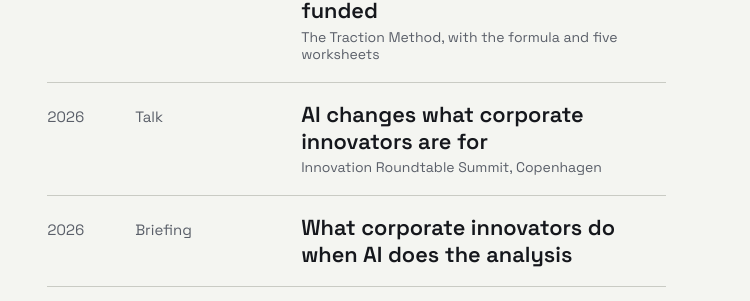
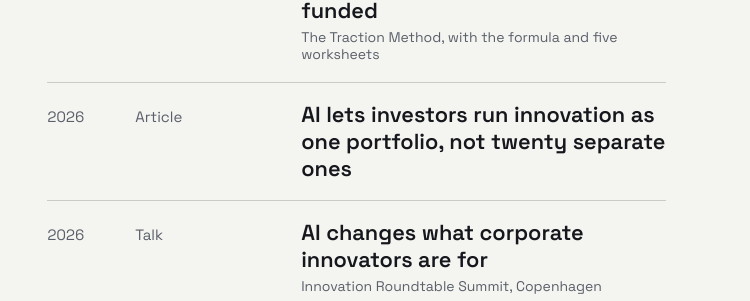
Before and after one commit to jacobduttonuk/jacobdutton.co.uk, a plain HTML site: page _src/index.src.html in a window 1280 px wide. Shown: the part 10106-10407 px from the top of the page, 530-1280 px from the left. Drawn offline with Linux system fonts and the light colour scheme.

Commit message:
Investor article added to talks and writing
Co-Authored-By: Claude Fable 5.2 <noreply@anthropic.com>
Claude-Session: https://claude.ai/code/session_01JgVa1HCd2fkMXPco3sQCph

```diff
--- a/_src/index.src.html
+++ b/_src/index.src.html
@@ -813,6 +813,7 @@ section{padding:clamp(56px,8vw,112px) 0}
     </div>
     <div class="posts">
       <a class="post" data-kind="writing" href="https://jacobdutton.substack.com/p/most-ai-use-cases-shouldnt-get-funded"><span class="y num">2026</span><span class="k">Guide</span><span class="t">Most AI use cases shouldn’t get funded <small>The Traction Method, with the formula and five worksheets</small></span></a>
+      <a class="post" data-kind="writing" href="https://jacobdutton.substack.com/p/ai-lets-investors-run-innovation"><span class="y num">2026</span><span class="k">Article</span><span class="t">AI lets investors run innovation as one portfolio, not twenty separate ones</span></a>
       <a class="post" data-kind="talk" href="https://innovationroundtable.com/summit/"><span class="y num">2026</span><span class="k">Talk</span><span class="t">AI changes what corporate innovators are for <small>Innovation Roundtable Summit, Copenhagen</small></span></a>
       <a class="post" data-kind="writing" href="https://newcorporateinnovator.aucctus.com/?utm_source=jacobdutton.co.uk&amp;utm_medium=website&amp;utm_campaign=nci"><span class="y num">2026</span><span class="k">Briefing</span><span class="t">What corporate innovators do when AI does the analysis</span></a>
       <a class="post" data-kind="writing" href="https://jacobdutton.substack.com/p/the-experimentation-inversion"><span class="y num">2026</span><span class="k">Article</span><span class="t">AI has inverted how companies should experiment</span></a>
```
Also changed, not shown: index.html (+2 -0 lines), llms.txt.
